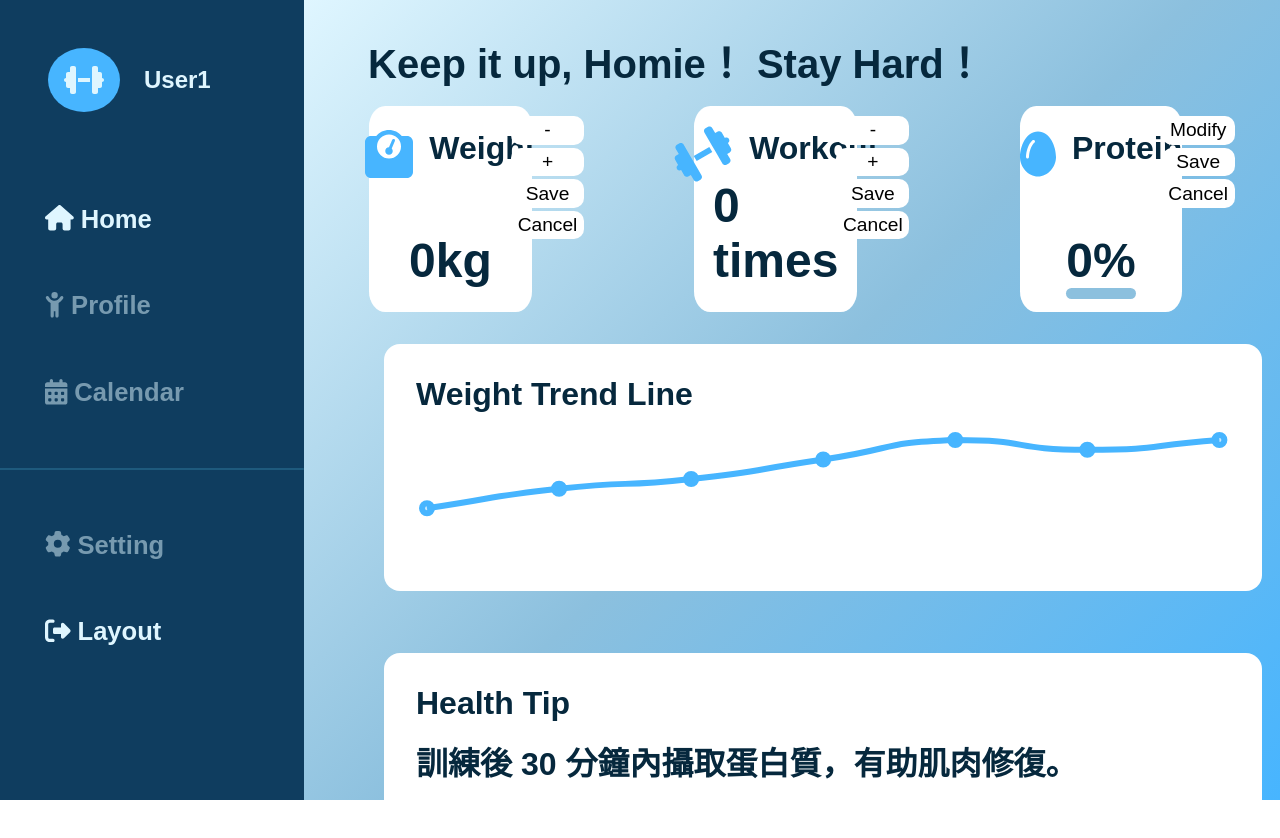
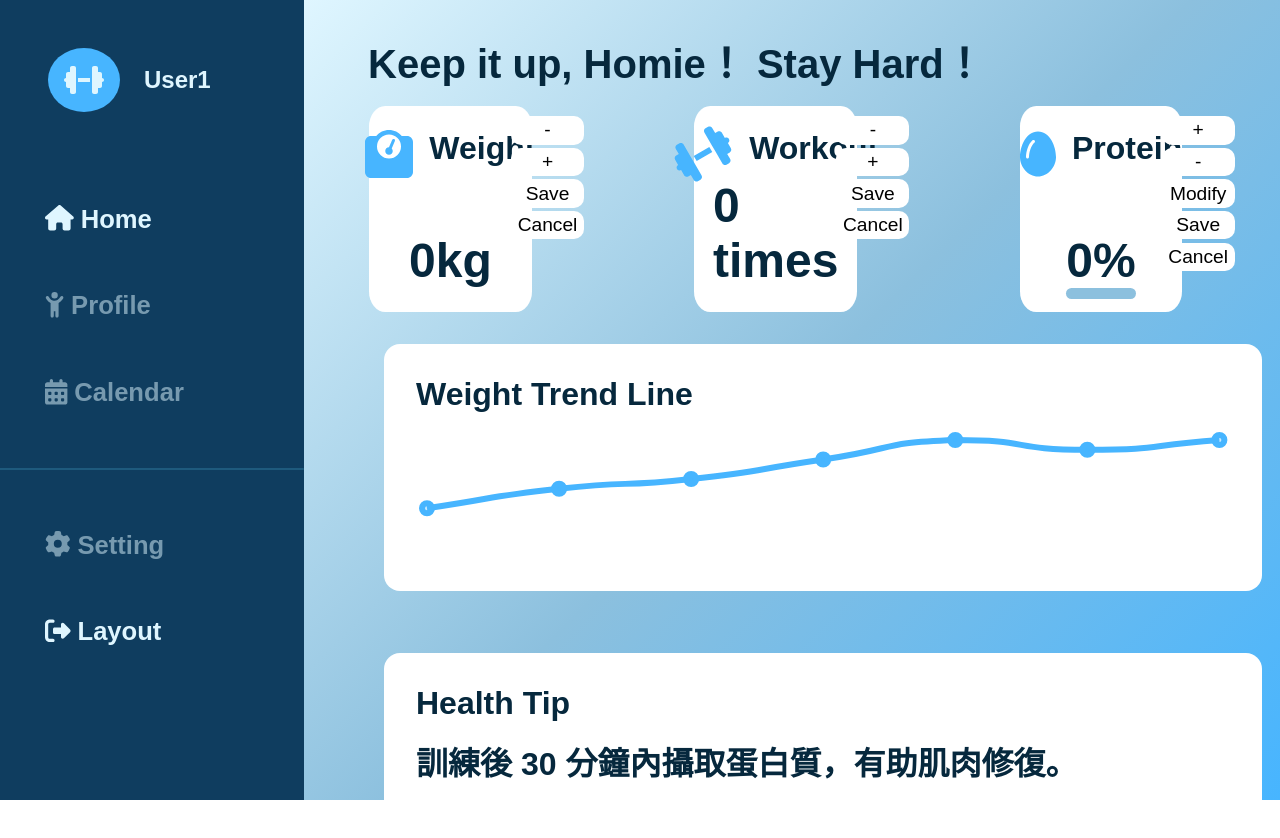
Before and after one commit to freddy990117/Fitness-Dashboard, a React (Vite) app: page /dashboard in a window 1280 px wide. Shown: the top 838 px of the page. Built offline with nearby package versions, Linux system fonts and the light colour scheme; no server answers; the database is empty; sample sign-in values are in the browser's storage.

Commit message:
feat : 1.Setup Protein add & minus btn 2.Set a range of 0-100 to prevent input errors

```diff
--- a/src/components/Card.jsx
+++ b/src/components/Card.jsx
@@ -241,8 +241,19 @@ const Card = () => {
                 ref={proteinRef}
                 type="number"
                 value={editProtein}
+                // 設定最低與最高的值
+                min={0}
+                max={100}
                 onChange={(e) => {
-                  setEditProtein(Number(e.target.value));
+                  // 先取得輸入的值之後
+                  const current = Number(e.target.value);
+                  // 如果大於或是小於的話，就跳出提示視窗並結束，返回的是上次輸入的值
+                  if (current > 100 || current < 0) {
+                    alert("請輸入 0-100 的值");
+                    return;
+                  }
+                  // 沒有大於或是小於的話，就儲存輸入的值
+                  setEditProtein(current);
                 }}
                 onKeyDown={(e) => {
                   if (e.key === "Enter") {
@@ -275,20 +286,52 @@ const Card = () => {
             <div className="protein-bar">
               <div
                 className="protein-bar-fill"
-                // 依照 User 的輸入而改變
-                style={{ width: `${fitnessData.proteinPercent}%` }}
+                // 依照 User 的輸入而改變％數
+                style={{
+                  width: `${
+                    editProtein !== null
+                      ? editProtein
+                      : fitnessData.proteinPercent
+                  }%`,
+                }}
               ></div>
             </div>
           </div>
           <div className="card-crud-item">
-            {/* <div className="card-crud-btn add">
-              <button>Add</button>
-            </div> */}
+            <div className="card-crud-btn add">
+              <button
+                onClick={() => {
+                  setEditProtein((prev) => {
+                    const current =
+                      prev === null ? fitnessData.proteinPercent + 5 : prev + 5;
+                    // 設定最大不超過 100
+                    return Math.min(current, 100);
+                  });
+                }}
+              >
+                +
+              </button>
+            </div>
+            <div className="card-crud-btn minus">
+              <button
+                onClick={() => {
+                  setEditProtein((prev) => {
+                    const current =
+                      prev === null ? fitnessData.proteinPercent - 5 : prev - 5;
+                    // 設定最小不超過 0
+                    return Math.max(current, 0);
+                  });
+                }}
+              >
+                -
+              </button>
+            </div>
             <div className="card-crud-btn modify">
               <button
                 onClick={() => {
                   setIsEditProtein(true);
                   setEditProtein(fitnessData.proteinPercent);
+
                   // 等畫面更新後再 focus（用 setTimeout 是因為 isEditProtein 還沒切換完）
                   setTimeout(() => {
                     proteinRef.current?.focus();
@@ -336,20 +379,3 @@ const Card = () => {
   );
 };
 export default Card;
-
-// Card 背景
-// #ffffff 或 #dff6ff（淺藍白）
-// 文字
-// #06283d 深藍字
-// Icon / 數字
-// #47b5ff 活潑水藍
-// 補助線條
-// #8cc0de
-
-{
-  /* <div className="card-crud-item">
-  <div className="card-crud-btn minus">-</div>
-  <div className="card-crud-btn plus">+</div>
-  <div className="card-crud-btn finish">Finish</div>{" "}
-</div>; */
-}
```
